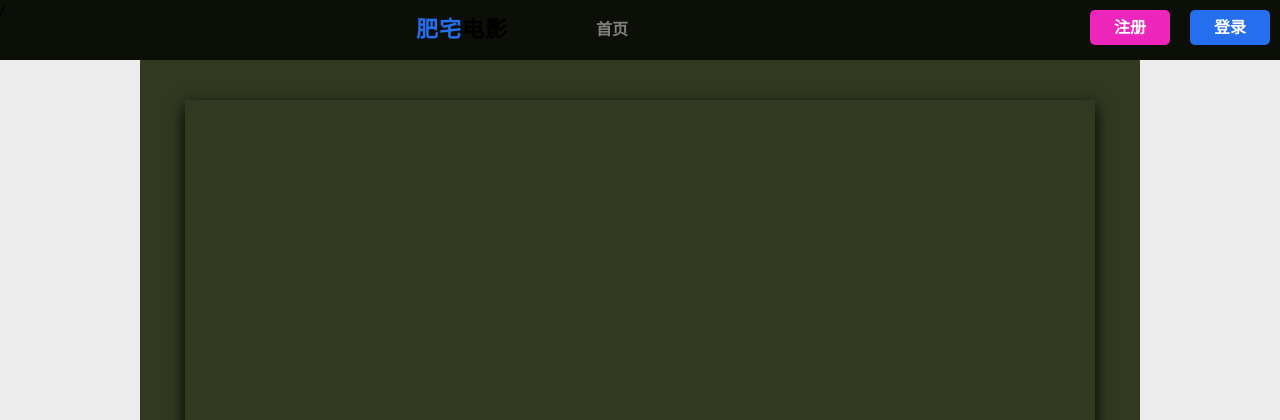
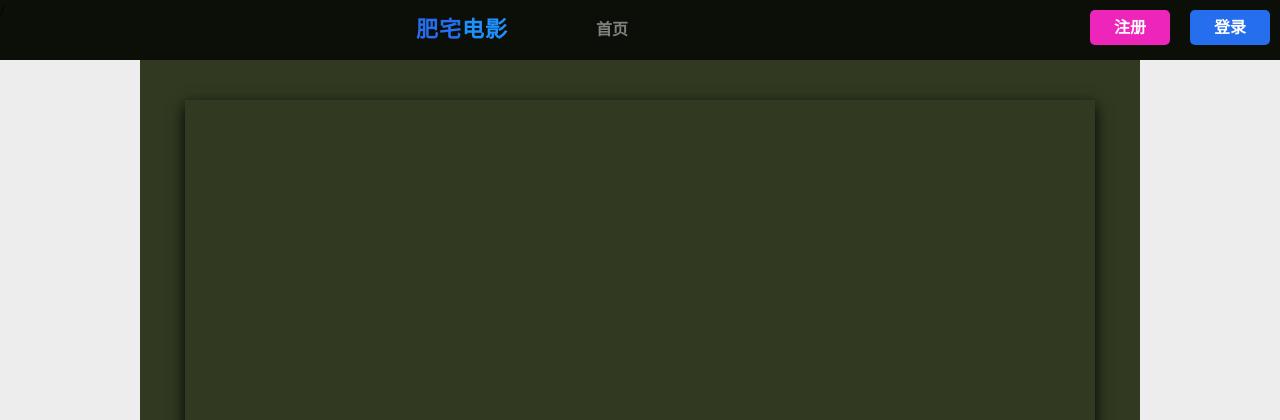
Before and after one commit to uestc-map/filmweb, a Django app: page /film/searche/1 in a window 1280 px wide; the page is wider, and only the part inside the window is pictured. Shown: the top 420 px of that part. Run offline with Django 3.2, Linux system fonts and the light colour scheme; data that the repository does not hold is empty; some libraries are stand-ins or nearby versions.

Commit message:
Update search.html

```diff
--- a/film/templates/film/search.html
+++ b/film/templates/film/search.html
@@ -7,11 +7,11 @@
 </head>
 <link rel="stylesheet" href="{%  static 'film/css/nav.css' %}">
 <link rel="stylesheet" href="{%  static 'film/css/li.css' %}">
-
+<link rel="stylesheet" href="{%  static 'film/css/section.css' %}">
 <body>
 	<nav >
 		<ul>
-			<a href="../home/" class="site-name" ><span class="site-name-font">肥宅<span style="color: black;">电影</span></span></a>
+			<a href="../home/" class="site-name" ><span class="site-name-font">肥宅<span style="color: dodgerblue;">电影</span></span></a>
 			<!--<img id="logo" src="  " alt="">-->
 			<li> <a href="../home/" name="a1">首页</a></li>
 		</ul>
```
